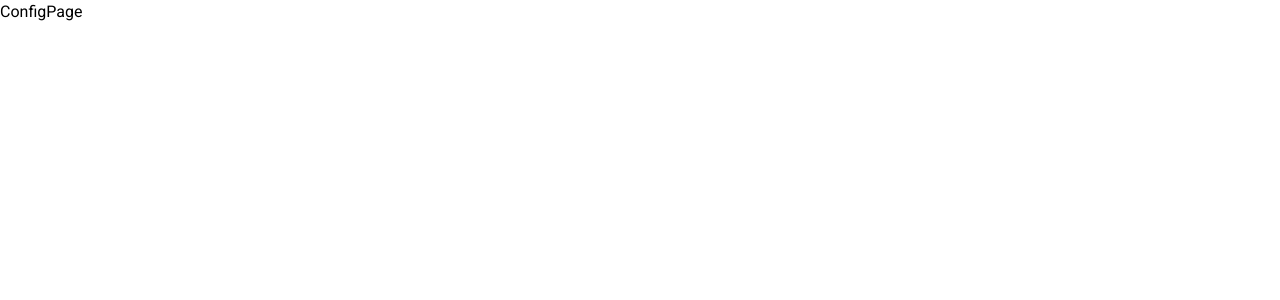
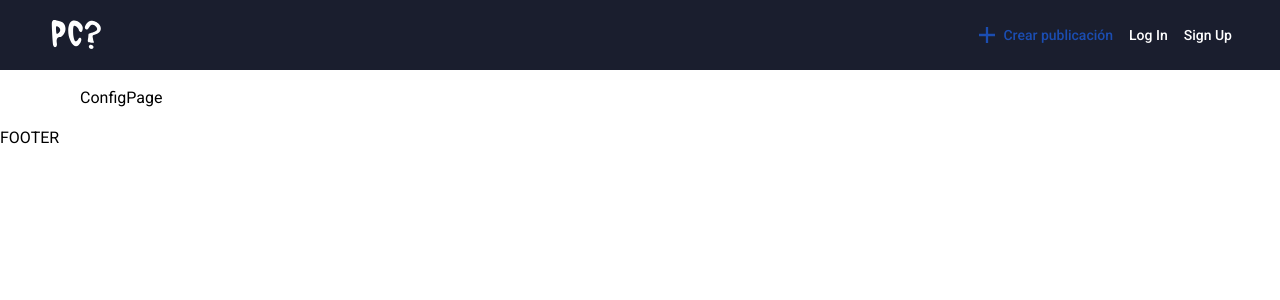
Before and after one commit to cris-dangithub/paracuando-project, a Next.js app: page /profile/config in a window 1280 px wide. Shown: the top 300 px of the page. Built offline with nearby package versions, Linux system fonts and the light colour scheme.

Commit message:
feat: all routes added without protection

```diff
--- a/components/navigation/header/Header.tsx
+++ b/components/navigation/header/Header.tsx
@@ -1,16 +1,21 @@
 import Link from 'next/link';
+import { useRouter } from 'next/router';
 import IconLogo from '../../assets/logo/IconLogo';
 import Plus from '../../assets/svg/Plus';
 
 const Header = () => {
+  const router = useRouter();
+
   return (
     <div className="bg-[#1A1E2E] text-white flex items-center justify-between px-4 sm:px-12 py-4 min-h-[70px] text-sm">
-      <IconLogo />
+      <Link href="/">
+        <IconLogo className="cursor-pointer" />
+      </Link>
       <div className="flex gap-4">
-        <button className="flex gap-2 items-center">
+        <Link className="flex gap-2 items-center" href="/create-event/1">
           <Plus />
           <span className="text-[#1B4DB1] font-medium">Crear publicación</span>
-        </button>
+        </Link>
         <Link href="/log-in" className="font-medium">
           Log In
         </Link>{' '}
--- /dev/null
+++ b/pages/category/[category_id]/[event_id].tsx
@@ -0,0 +1,15 @@
+import { useRouter } from 'next/router';
+import { Layout } from '../../../components/layout/Layout';
+import { NextPageWithLayout } from '../../page';
+
+const Details: NextPageWithLayout = () => {
+  const router = useRouter();
+  const { category_id, event_id } = router.query;
+  return <div>category_id/event_id</div>;
+};
+
+export default Details;
+
+Details.getLayout = (page) => {
+  return <Layout>{page}</Layout>;
+};
--- /dev/null
+++ b/pages/create-event/[step].tsx
@@ -0,0 +1,5 @@
+const CreateEventPage = () => {
+  return <div>CreateEventPage</div>;
+};
+
+export default CreateEventPage;
--- a/pages/profile/config.tsx
+++ b/pages/profile/config.tsx
@@ -1,5 +1,12 @@
-const ConfigPage = () => {
+import { Layout } from '../../components/layout/Layout';
+import { NextPageWithLayout } from '../page';
+
+const ConfigPage: NextPageWithLayout = () => {
   return <div>ConfigPage</div>;
 };
 
 export default ConfigPage;
+
+ConfigPage.getLayout = (page) => {
+  return <Layout>{page}</Layout>;
+};
--- a/pages/profile/index.tsx
+++ b/pages/profile/index.tsx
@@ -1,3 +1,4 @@
+import { Layout } from '../../components/layout/Layout';
 import { NextPageWithLayout } from '../page';
 
 const ProfilePage: NextPageWithLayout = () => {
@@ -5,3 +6,7 @@ const ProfilePage: NextPageWithLayout = () => {
 };
 
 export default ProfilePage;
+
+ProfilePage.getLayout = (page) => {
+  return <Layout>{page}</Layout>;
+};
--- /dev/null
+++ b/pages/recover.tsx
@@ -0,0 +1,5 @@
+const Recover = () => {
+  return <div>recover</div>;
+};
+
+export default Recover;
--- /dev/null
+++ b/pages/search/[input_content].tsx
@@ -0,0 +1,16 @@
+import { useRouter } from 'next/router';
+import { Layout } from '../../components/layout/Layout';
+import { NextPageWithLayout } from '../page';
+
+const SearchPage: NextPageWithLayout = () => {
+  const router = useRouter();
+  const { input_content } = router.query;
+
+  return <div>You are searching: {input_content}</div>;
+};
+
+export default SearchPage;
+
+SearchPage.getLayout = (page) => {
+  return <Layout>{page}</Layout>;
+};
--- a/pages/sign-up/index.tsx
+++ b/pages/sign-up/index.tsx
@@ -9,7 +9,7 @@ type FormValues = {
   userName: string;
   password: string;
 };
-export default function SingUpPage() {
+const SignUpPage = () => {
   const { register, handleSubmit } = useForm({
     defaultValues: {
       firstName: '',
@@ -97,4 +97,6 @@ export default function SingUpPage() {
       </div>
     </div>
   );
-}
+};
+
+export default SignUpPage;
```
